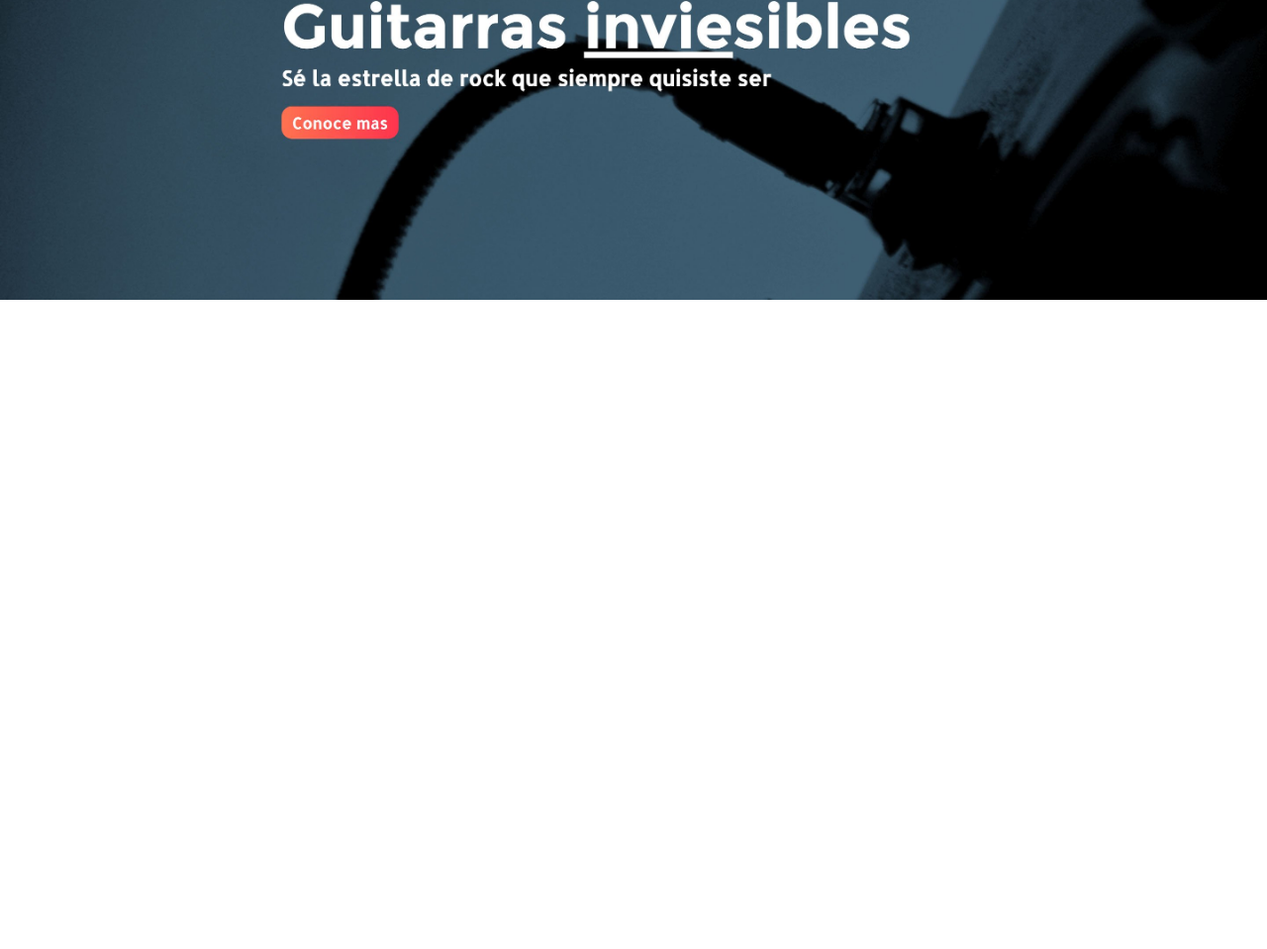
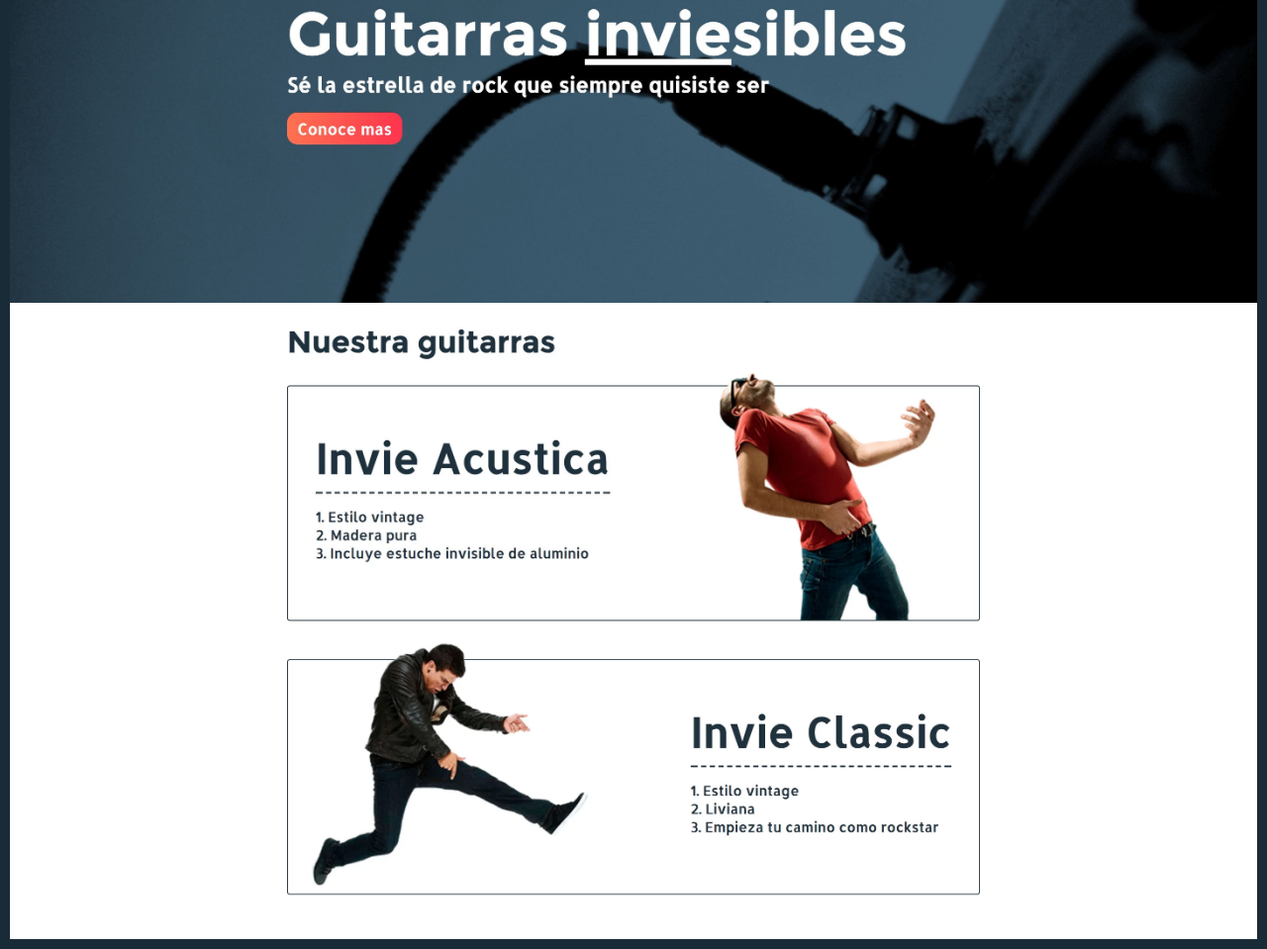
Before and after one commit to wiya1/invie-github, a plain HTML site: page index.html in a window 1280 px wide. Shown: the part 172-1131 px from the top of the page at 99% size. Before the commit the page ends 800 px from the top, so only its background shows below. Drawn offline with Linux system fonts and the light colour scheme.

Commit message:
nuevo hotfix1

```diff
--- a/index.html
+++ b/index.html
@@ -4,6 +4,8 @@
         <style media="screen">
             body {
                margin: 0 ;
+               border : 10px solid #192b36;
+
 
             }
             img {
@@ -15,6 +17,9 @@
     <body>
          <img src="img/header.jpg" alt="" >
          <img src="img/hero.jpg" alt="">
+         <img src="img/acustica.webp" alt="">
+         <img src="img/clasica.webp" alt="">
+
 
 
     </body>
```
Also changed, not shown: img/clasica.webp (added).
